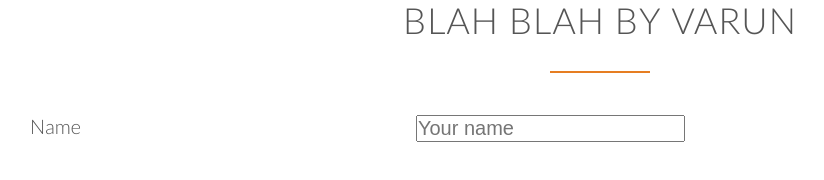
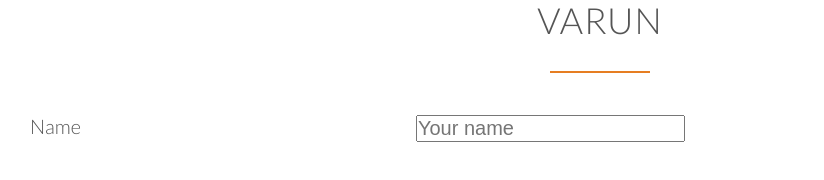
Before and after one commit to GermaVinsmoke/Skynet, a plain HTML site: page contacts.html in a window 1280 px wide. Shown: the whole page, without its empty margins (40-864 px from the left). Drawn offline with Linux system fonts and the light colour scheme.

Commit message:
Update contacts.html

```diff
--- a/contacts.html
+++ b/contacts.html
@@ -13,7 +13,7 @@
 <body>
     <section class="section-form">
         <div class="row">
-            <h2>Blah blah by Varun</h2>
+            <h2>Varun</h2>
         </div>
         <div class="row">
             <form method="post" action="#" class="contact-form">
```
